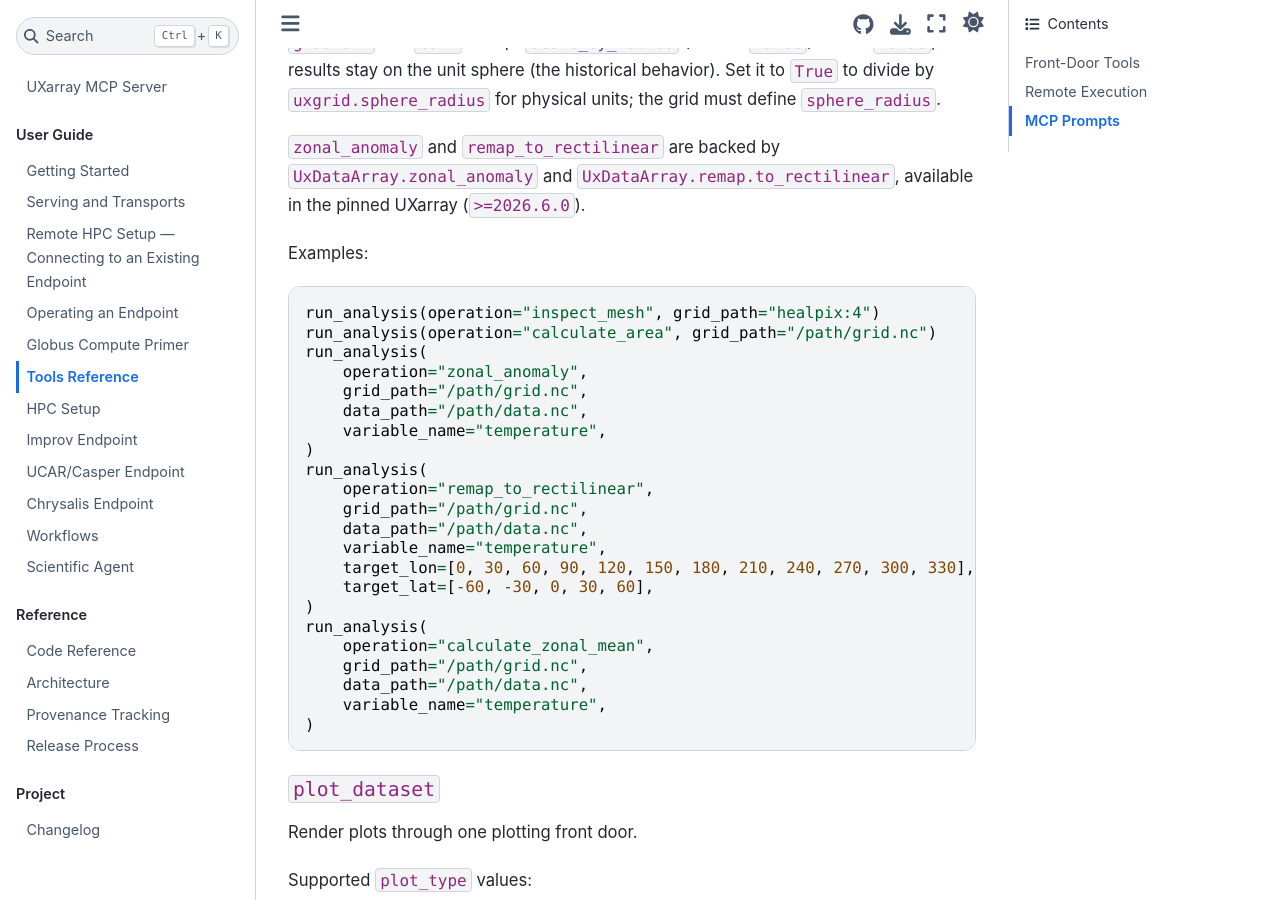
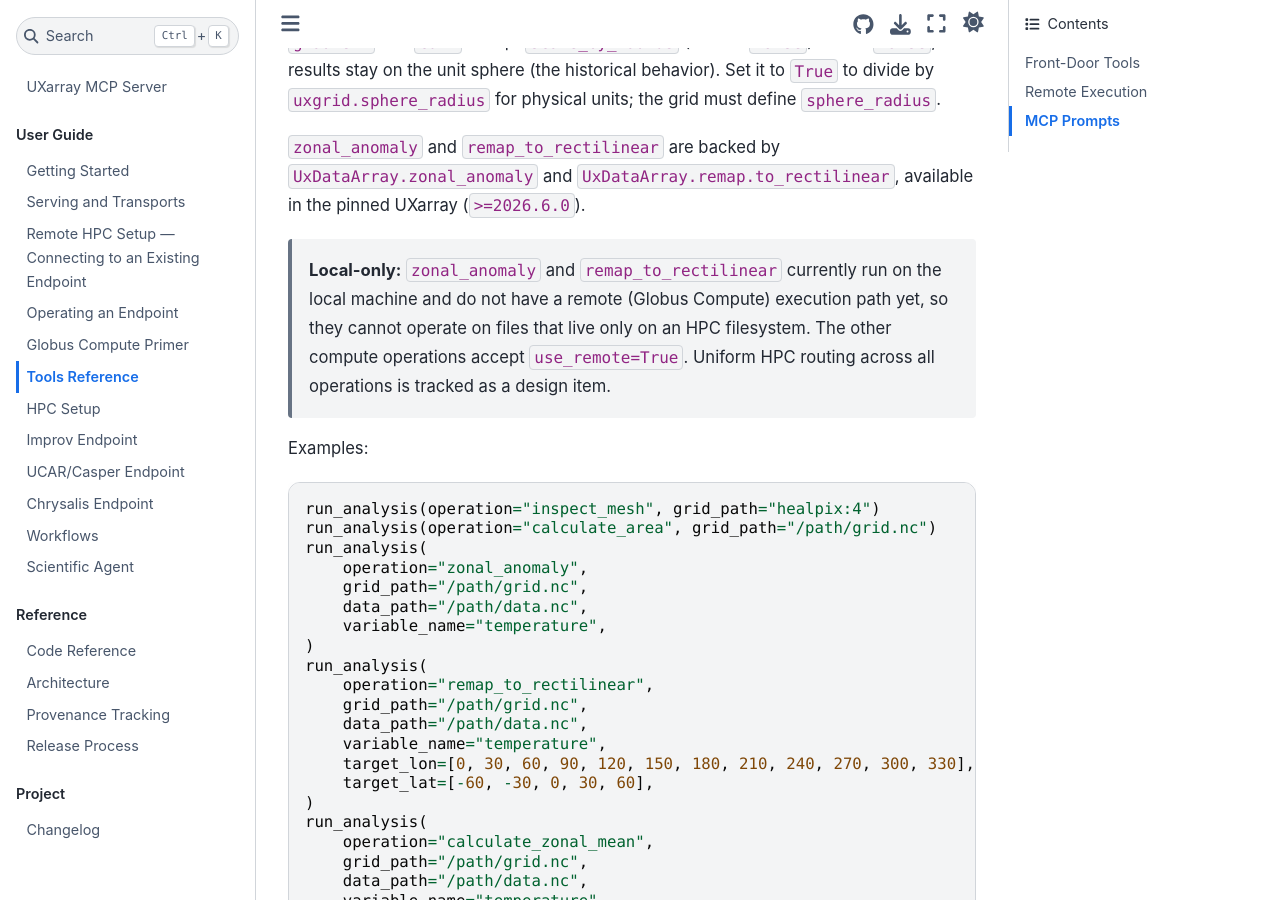
Before and after one commit to UXARRAY/uxarray-mcp-server, a Sphinx documentation site: the page built from docs/tools.md, in a window 1280 px wide and 900 px high, scrolled down 2328 px. Built offline with Sphinx 7.4.7 and the Sphinx Book theme 1.1.4, drawn with Linux system fonts in a browser that asks for light colours.

Commit message:
Document zonal_anomaly/remap_to_rectilinear as local-only
These two operations have no remote (Globus Compute) execution path yet,
so they cannot run on HPC-resident files. Note the limitation in the
tools reference; uniform HPC routing is tracked as a design item.

```diff
--- a/docs/tools.md
+++ b/docs/tools.md
@@ -72,6 +72,12 @@ divide by `uxgrid.sphere_radius` for physical units; the grid must define
 `zonal_anomaly` and `remap_to_rectilinear` are backed by
 `UxDataArray.zonal_anomaly` and `UxDataArray.remap.to_rectilinear`, available in
 the pinned UXarray (`>=2026.6.0`).
+
+> **Local-only:** `zonal_anomaly` and `remap_to_rectilinear` currently run on the
+> local machine and do not have a remote (Globus Compute) execution path yet, so
+> they cannot operate on files that live only on an HPC filesystem. The other
+> compute operations accept `use_remote=True`. Uniform HPC routing across all
+> operations is tracked as a design item.
 
 Examples:
 
```
